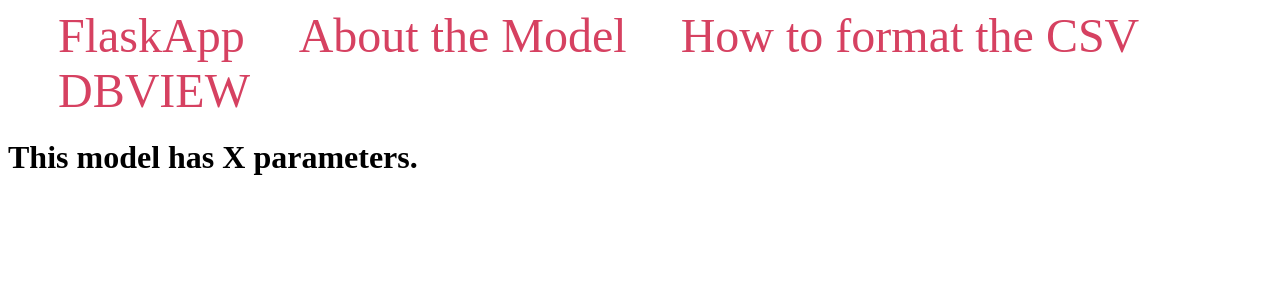
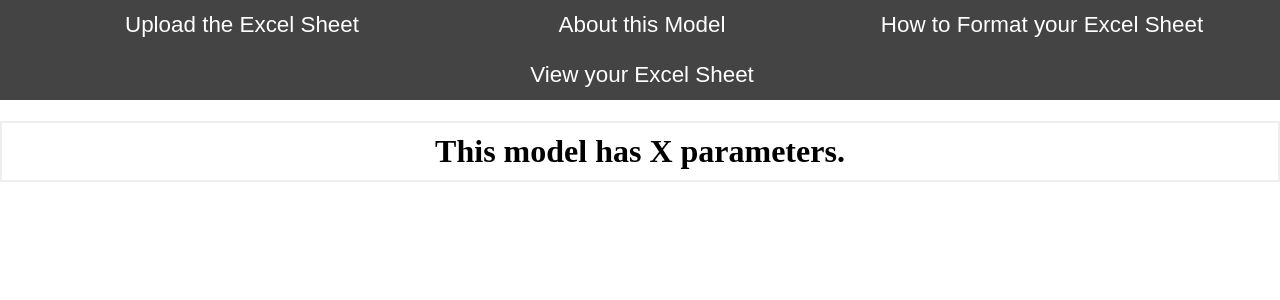
Before and after one commit to safros/FYDP, a Flask app: page /model in a window 1280 px wide. Shown: the top 300 px of the page. Run offline with Flask 2, Linux system fonts and the light colour scheme.

Commit message:
Fix UI
Make UI look somewhat presentable

```diff
--- a/static/css/style.css
+++ b/static/css/style.css
@@ -1,6 +1,66 @@
+/*
+Adapted from: https://css-snippets.com/simple-horizontal-navigation/
+*/
+
 h1 {
     border: 2px #eee solid;
-    color: brown;
+    color: black;
     text-align: center;
     padding: 10px;
 }
+
+body {
+  margin: 0;
+  padding: 10;
+  background: #FFFFFF;
+}
+
+.nav ul {
+  list-style: none;
+  background-color: #444;
+  text-align: center;
+  padding: 0;
+  margin: 0;
+}
+.nav li {
+  font-family: 'Oswald', sans-serif;
+  font-size: 1.2em;
+  line-height: 100px;
+  height: 100px;
+  border-bottom: 1px solid #888;
+  white-space: normal;
+}
+
+.nav a {
+  text-decoration: none;
+  color: #fff;
+  display: block;
+  transition: .3s background-color;
+}
+
+.nav a:hover {
+  background-color: #06A77D;
+}
+
+.nav a.active {
+  background-color: #fff;
+  color: #444;
+  cursor: default;
+}
+
+@media screen and (min-width: 600px) {
+  .nav li {
+    width: 400px;
+    border-bottom: none;
+    height: 50px;
+    line-height: 50px;
+    font-size: 1.4em;
+  }
+
+  /* Option 1 - Display Inline */
+  .nav li {
+    display: inline-block;
+    margin-right: -4px;
+  }
+
+}
--- a/templates/model.html
+++ b/templates/model.html
@@ -1,30 +1,24 @@
 <!DOCTYPE html>
 <html lang="en">
 <head>
+    <link rel="stylesheet" href="{{ url_for('static', filename= 'css/style.css') }}">
     <meta charset="UTF-8">
     <title>MODEL</title>
-    <style>
-        .message {
-            padding: 10px;
-            margin: 5px;
-            background-color: #f3f3f3
-        }
-        nav a {
-            color: #d64161;
-            font-size: 3em;
-            margin-left: 50px;
-            text-decoration: none;
-        }
 
-    </style>
 </head>
+
 <body>
-    <nav>
-        <a href="/">FlaskApp</a>
-        <a href="/model">About the Model</a>
-	    <a href="/instructions">How to format the CSV</a>
-        <a href="/dbview">DBVIEW</a>
-    </nav>
+    <header>
+        <div class="nav">
+          <ul>
+            <li class="home"><a href="/">Upload the Excel Sheet</a></li>
+            <li class="models"><a href="/model">About this Model</a></li>
+            <li class="about"><a href="/instructions">How to Format your Excel Sheet</a></li>
+            <li class="view"><a href="/dbview">View your Excel Sheet</a></li>
+          </ul>
+        </div>
+      </header>
+
     <div class="content">
     		<h1>This model has X parameters.</h1>
     </div>
```
Also changed, not shown: templates/dbview.html (+13 -20 lines), templates/index.html (+11 -20 lines), templates/instructions.html (+11 -19 lines).
